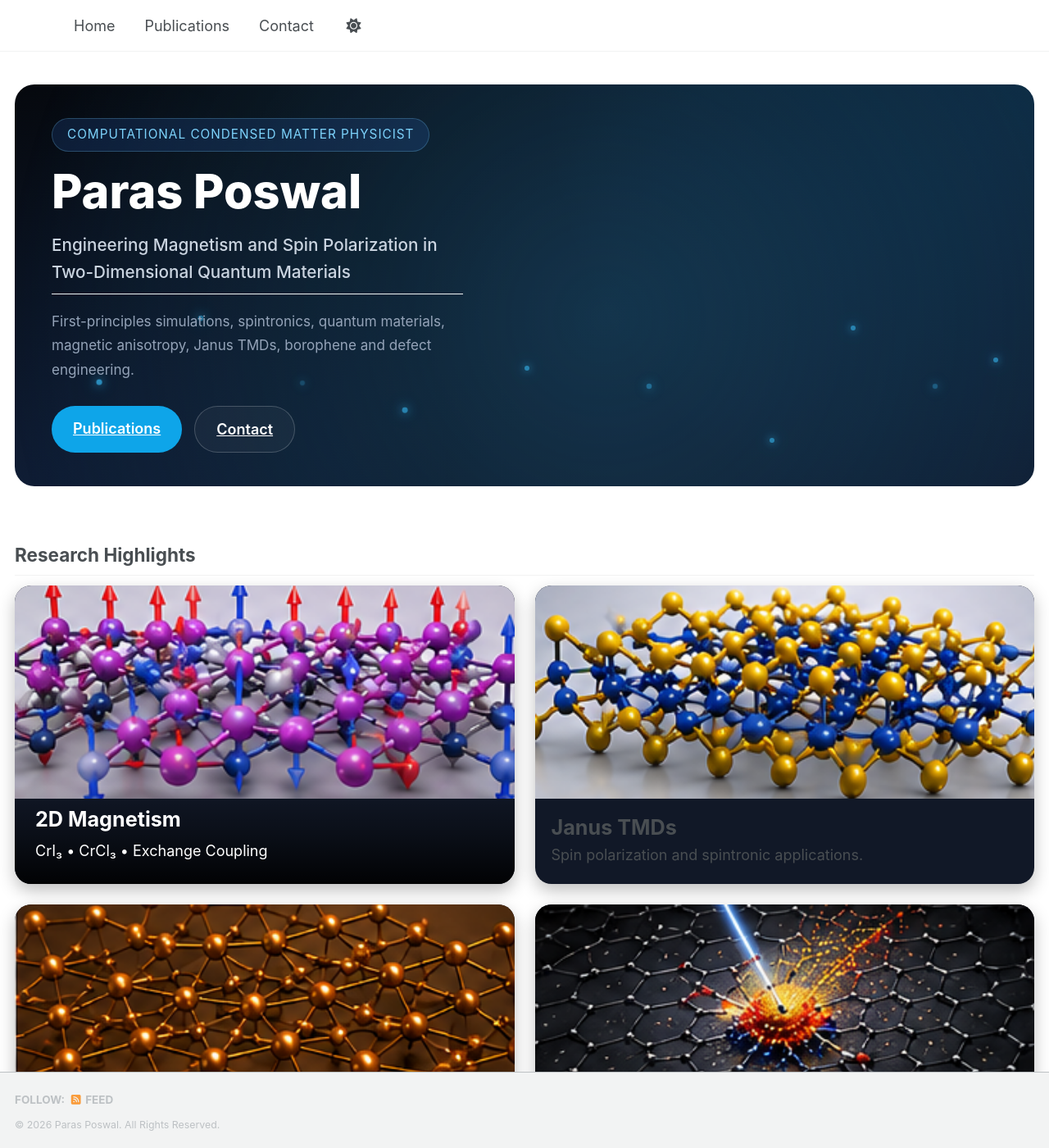
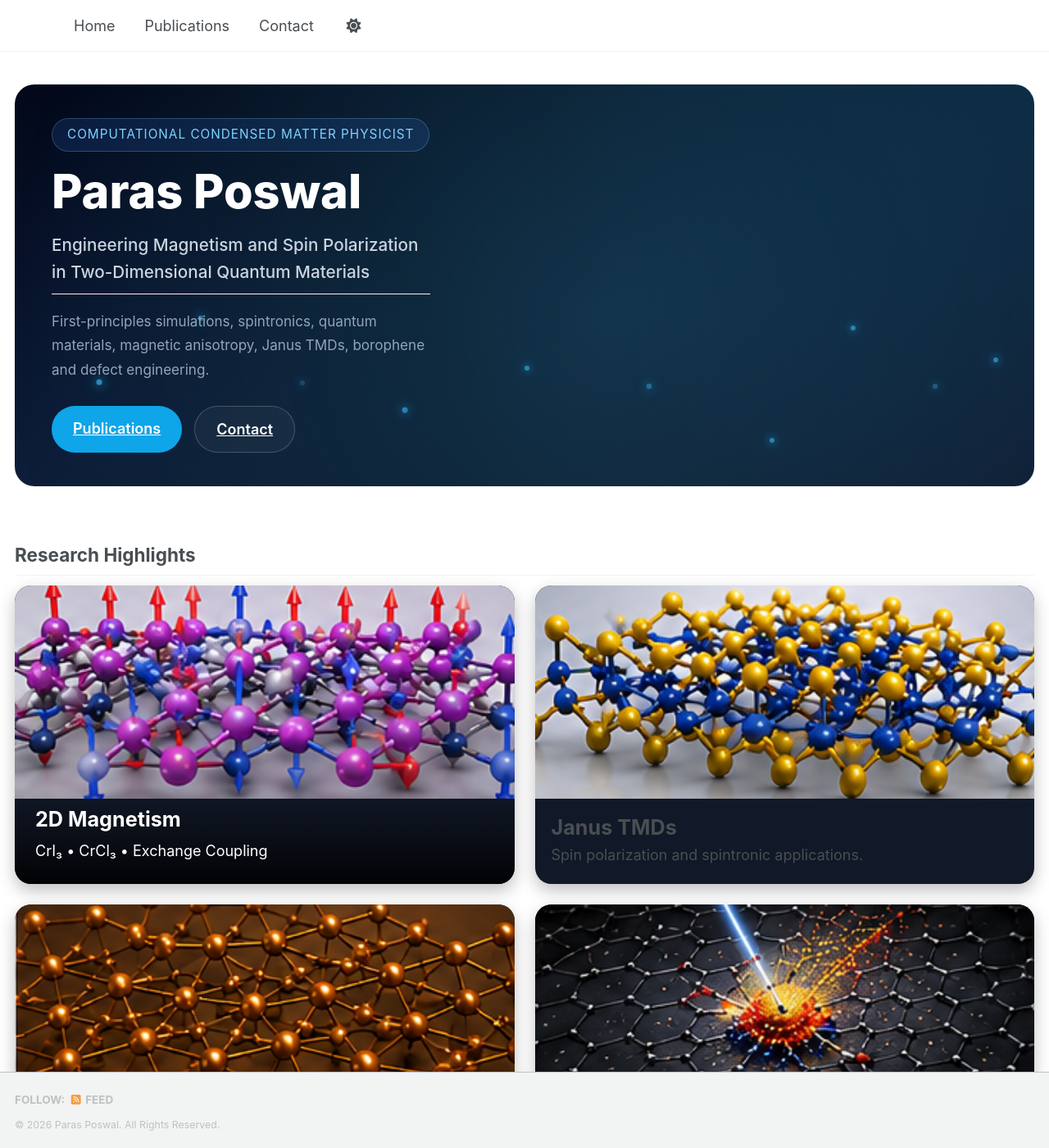
Before and after one commit to poswalparas/poswalparas.github.io, a Jekyll site: the page built from _pages/about.md, in a window 1280 px wide and 1400 px high. Shown: the whole window at 82% size. Built offline with Jekyll 4.4.1, drawn with Linux system fonts in a browser that asks for light colours; a script bundle is joined from its source files by our own code; library files that are not in the unit come from our copies.

Commit message:
Update main.scss

```diff
--- a/assets/css/main.scss
+++ b/assets/css/main.scss
@@ -64,7 +64,12 @@
     background:
         radial-gradient(circle at top right,#0ea5e922 0%,transparent 45%),
         radial-gradient(circle at bottom left,#3b82f622 0%,transparent 40%),
-        linear-gradient(135deg,#05070b,#0b1220,#0f172a);
+        linear-gradient(
+135deg,
+#020617 0%,
+#08111f 40%,
+#0f172a 100%
+);
 }
 
 /* Animated scientific glow */
@@ -102,7 +107,7 @@
 
     flex:1;
 
-    max-width:520px;
+    max-width:560px;
 
 }
 
@@ -215,12 +220,15 @@
 
 .hero-btn:hover{
 
-    transform:translateY(-3px);
+    transform:translateY(-4px) scale(1.04);
+
+box-shadow:
+0 0 25px rgba(14,165,233,.35);
 
 }
 
 .hero-image{
-    flex:1.3;
+    flex:1.5;
     display:flex;
     justify-content:center;
     align-items:center;
```
